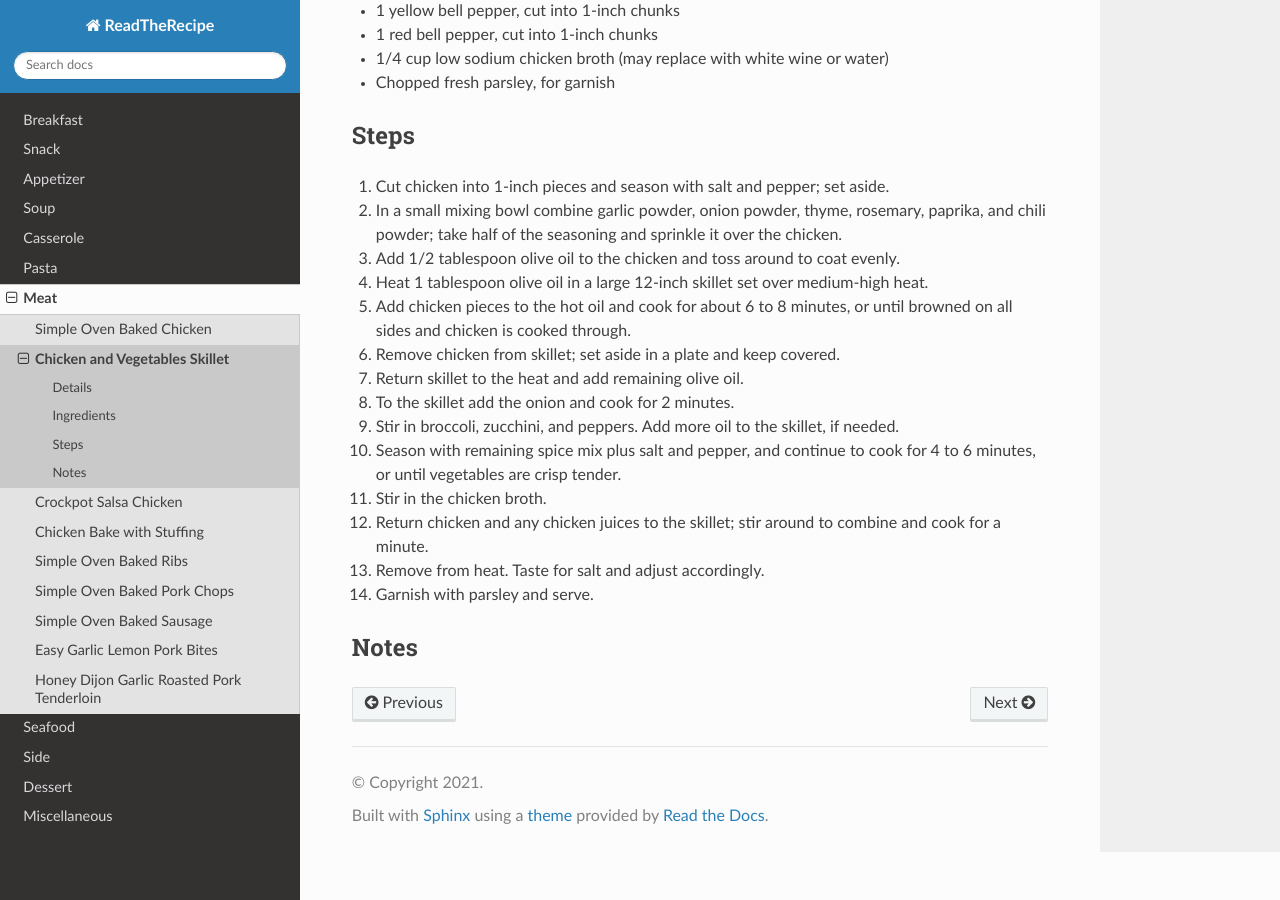
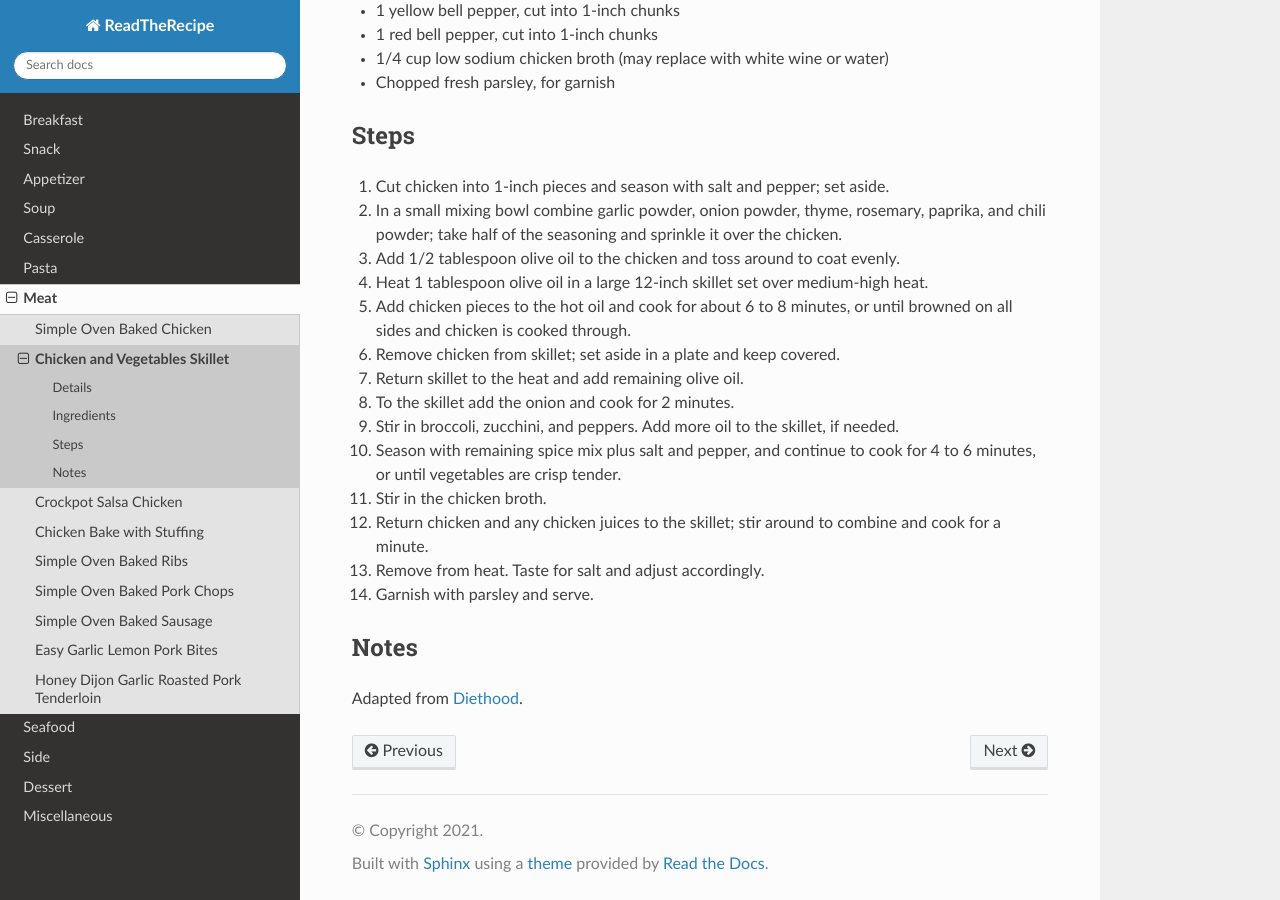
Before and after one commit to bernardopacini/ReadTheRecipe, a Sphinx documentation site: the page built from source/meat/chickenVeggieSkillet.rst, in a window 1280 px wide and 900 px high, scrolled down 633 px. Built offline with Sphinx 7.4.7 and the Read the Docs theme 2.0.0, drawn with Linux system fonts in a browser that asks for light colours.

Commit message:
Adding adapted from citation

```diff
--- a/source/meat/chickenVeggieSkillet.rst
+++ b/source/meat/chickenVeggieSkillet.rst
@@ -47,3 +47,4 @@ Steps
 
 Notes
 -----
+Adapted from `Diethood <https://diethood.com/chicken-vegetables-skillet/>`_.
```
